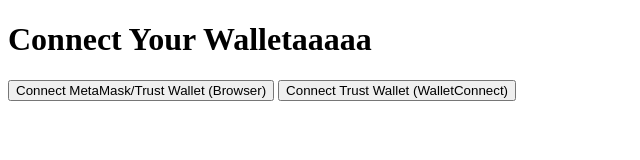
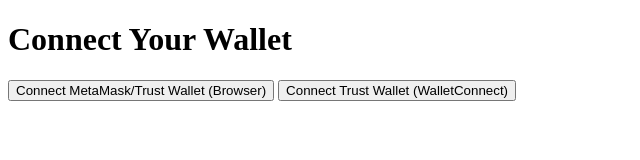
Before and after one commit to Svetrixdarkness/lolkimine, a plain HTML site: page public/index.html in a window 1280 px wide. Shown: the whole page, without its empty margins (0-640 px from the left). Drawn offline with Linux system fonts and the light colour scheme.

Commit message:
Update index.html

```diff
--- a/public/index.html
+++ b/public/index.html
@@ -6,7 +6,7 @@
     <script src="https://cdn.jsdelivr.net/npm/@walletconnect/web3-provider@1.6.6/dist/umd/index.min.js"></script>
 </head>
 <body>
-    <h1>Connect Your Walletaaaaa</h1>
+    <h1>Connect Your Wallet</h1>
     <button id="connectMetaMask">Connect MetaMask/Trust Wallet (Browser)</button>
     <button id="connectWalletConnect">Connect Trust Wallet (WalletConnect)</button>
 
```
